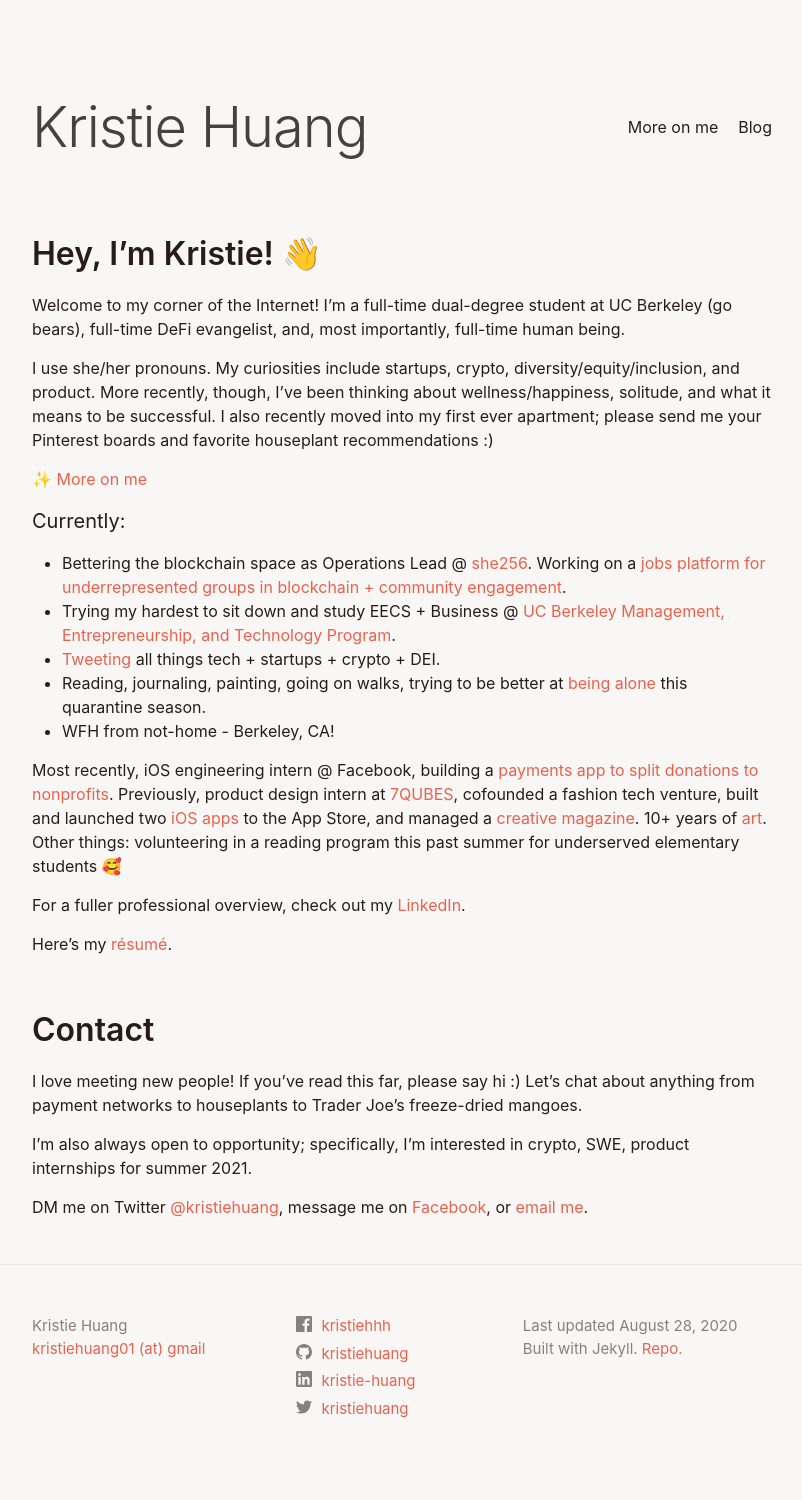
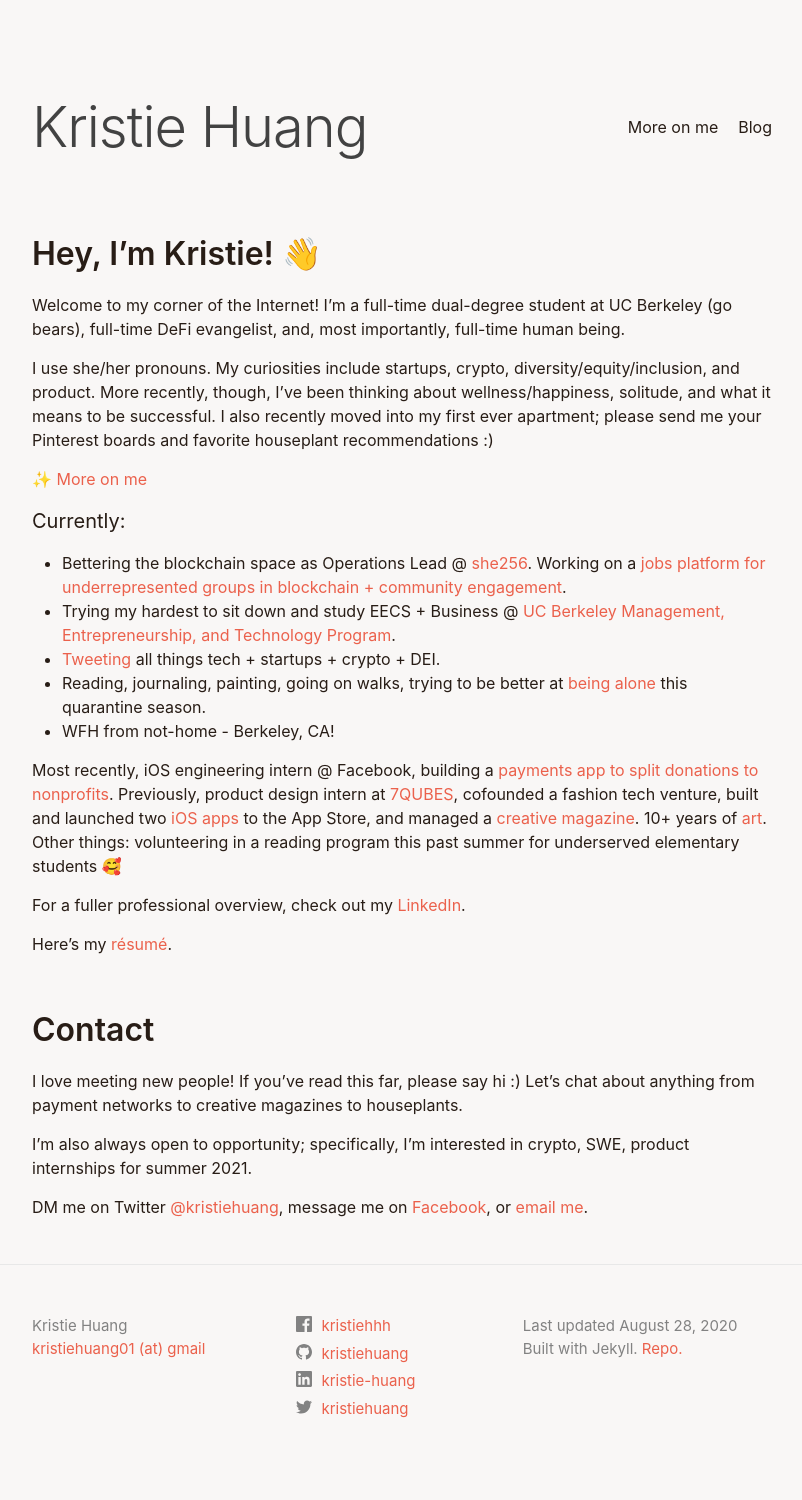
Before and after one commit to kristiehuang/kristiehuang.github.io, a Jekyll site: the page built from index.markdown, in a window 1280 px wide. Shown: the whole page, without its empty margins (238-1040 px from the left). Built offline with Jekyll 4.4.1, drawn with Linux system fonts in a browser that asks for light colours.

Commit message:
more content

```diff
--- a/index.markdown
+++ b/index.markdown
@@ -30,7 +30,7 @@
 Here’s my [résumé](https://drive.google.com/file/d/0B2rlie9ZaAG4UjcyVTJ3b2xiZzA/view).
 
 ## Contact
-I love meeting new people! If you’ve read this far, please say hi :) Let’s chat about anything from payment networks to houseplants to Trader Joe's freeze-dried mangoes.
+I love meeting new people! If you’ve read this far, please say hi :) Let’s chat about anything from payment networks to creative magazines to houseplants.
 
 I’m also always open to opportunity; specifically, I’m interested in crypto, SWE, product internships for summer 2021.
 
--- a/more-on-me.markdown
+++ b/more-on-me.markdown
@@ -46,4 +46,6 @@
 * big lowercase text advocate
 * Some other things I enjoy: volleyball, college consulting, thrifting
 
+If you've read this far, [please, please say hi](https://twitter.com/kristiehuang).
+
 [#she256]: http://she256.org/
```
